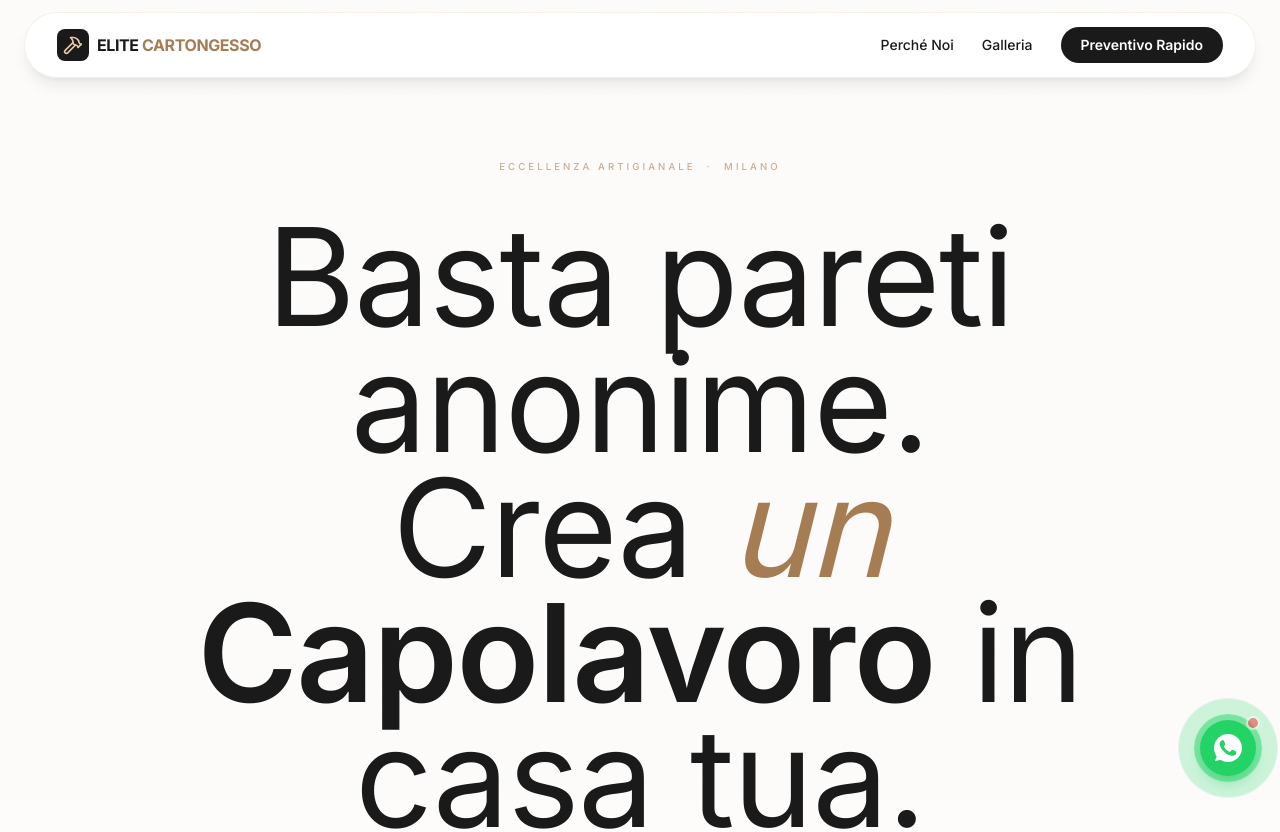
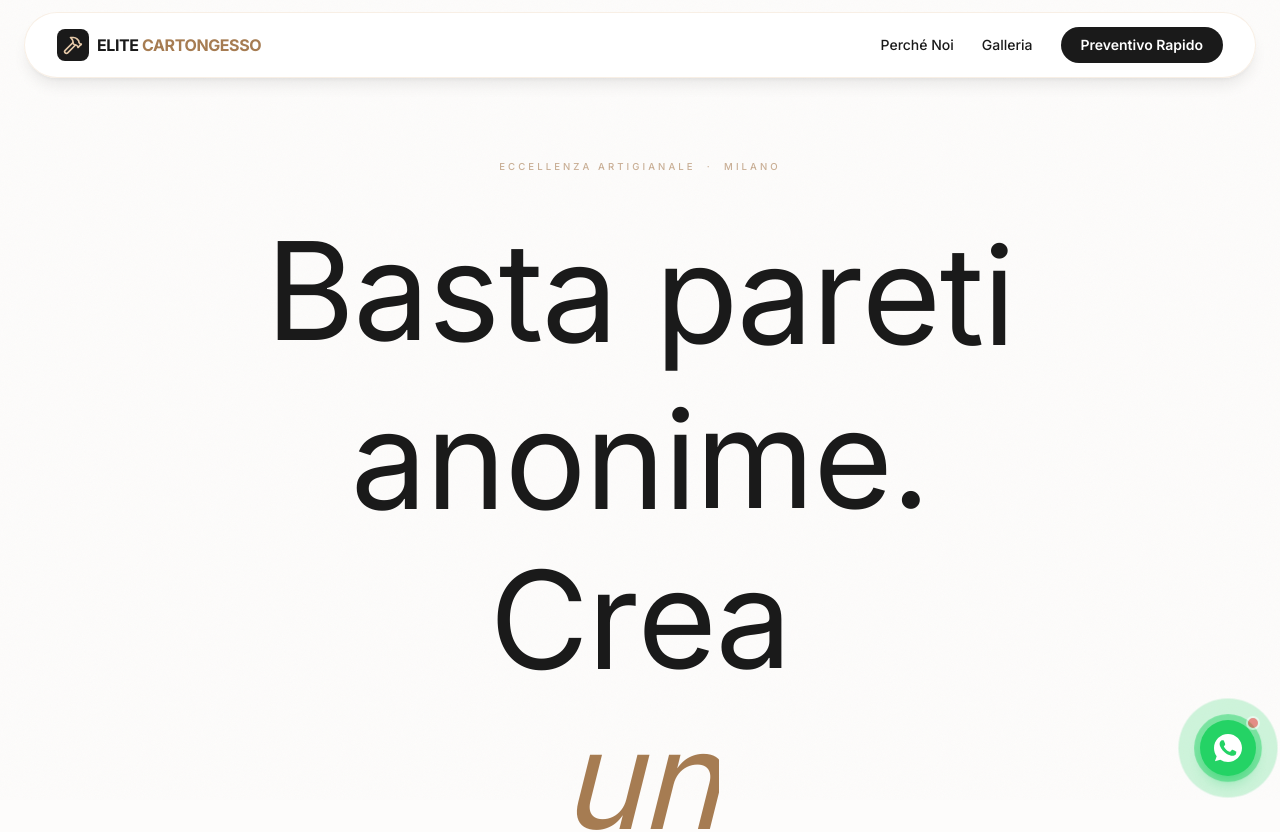
Before and after one commit to iyedk75-hue/exemple-sales-page, a React (Vite) app: page / in a window 1280 px wide. Shown: the top 832 px of the page. Built offline with nearby package versions, Linux system fonts and the light colour scheme.

Commit message:
feat: add per-character wave animation on Hero H1

```diff
--- a/src/components/Hero.tsx
+++ b/src/components/Hero.tsx
@@ -5,9 +5,24 @@ import img5 from '../img/5.jpeg';
 import img6 from '../img/6.jpeg';
 import img7 from '../img/7.jpeg';
 
+/* ── Word-by-word mask reveal ─────────────────────────── */
+const wordReveal: Variants = {
+  hidden: { y: '115%', opacity: 0 },
+  visible: {
+    y: 0,
+    opacity: 1,
+    transition: { duration: 0.9, ease: [0.16, 1, 0.3, 1] },
+  },
+};
+
+const headingContainer: Variants = {
+  hidden: {},
+  visible: { transition: { staggerChildren: 0.07, delayChildren: 0.05 } },
+};
+
 const containerVariants: Variants = {
   hidden: {},
-  visible: { transition: { staggerChildren: 0.13, delayChildren: 0.1 } },
+  visible: { transition: { staggerChildren: 0.15, delayChildren: 0.1 } },
 };
 
 const itemVariants: Variants = {
@@ -23,6 +38,20 @@ const stats = [
   { value: '+250', label: 'Progetti completati' },
   { value: '+10',  label: 'Anni di esperienza'  },
   { value: '15%',  label: 'Sconto lancio'        },
+];
+
+type WordToken = { text: string; className?: string; gold?: boolean };
+
+const h1Lines: WordToken[][] = [
+  [{ text: 'Basta' }, { text: 'pareti' }],
+  [{ text: 'anonime.' }, { text: 'Crea' }],
+  [{ text: 'un', className: 'italic font-light', gold: true }],
+  [
+    { text: 'Capolavoro', className: 'font-semibold' },
+    { text: 'in' },
+    { text: 'casa' },
+    { text: 'tua.' },
+  ],
 ];
 
 export default function Hero() {
@@ -50,34 +79,75 @@ export default function Hero() {
       <div className="relative z-10 max-w-7xl mx-auto px-5 sm:px-6 w-full">
 
         {/* Centered text block */}
-        <motion.div
-          className="text-center max-w-4xl mx-auto mb-16 sm:mb-20 lg:mb-24"
-          variants={containerVariants}
-          initial="hidden"
-          animate="visible"
-        >
+        <div className="text-center max-w-4xl mx-auto mb-16 sm:mb-20 lg:mb-24">
+          {/* Eyebrow — letter-spacing expand */}
           <motion.p
-            variants={itemVariants}
-            className="text-[0.6rem] tracking-[0.32em] uppercase text-[#A67C52]/60 font-medium mb-8 sm:mb-10"
+            initial={{ opacity: 0, y: 18, letterSpacing: '0.04em' }}
+            animate={{ opacity: 1, y: 0, letterSpacing: '0.32em' }}
+            transition={{ duration: 1.5, ease: [0.16, 1, 0.3, 1] }}
+            className="text-[0.6rem] uppercase text-[#A67C52]/60 font-medium mb-8 sm:mb-10"
           >
             Eccellenza Artigianale &nbsp;·&nbsp; Milano
           </motion.p>
 
-          <motion.h1
-            variants={itemVariants}
+          {/* H1 — word-by-word slide-up mask (explicit delays) */}
+          <h1
             style={{ fontFamily: 'var(--font-display)' }}
-            className="text-[3.2rem] sm:text-[5rem] lg:text-[7rem] xl:text-[8.5rem] font-light leading-[0.92] tracking-[-0.01em] text-[#1A1A1A] mb-8 sm:mb-10"
+            className="text-[3.2rem] sm:text-[5rem] lg:text-[7rem] xl:text-[8.5rem] font-light leading-[1.05] tracking-[-0.01em] text-[#1A1A1A] mb-8 sm:mb-10"
           >
-            Basta pareti<br />
-            anonime. Crea{' '}
-            <em className="italic font-light text-[#A67C52]">un</em>
-            <br />
-            <span className="font-semibold">Capolavoro</span>
-            {' '}in casa tua.
-          </motion.h1>
+            {(() => {
+              let wordIdx = 0;
+              let charIdx = 0;
+              return h1Lines.map((line, li) => (
+                <div key={li} className="flex justify-center flex-wrap" style={{ gap: '0 0.28em' }}>
+                  {line.map((token) => {
+                    const wordDelay = 0.05 + wordIdx++ * 0.08;
+                    return (
+                      /* overflow:hidden clips the word during entrance */
+                      <span
+                        key={token.text}
+                        style={{ display: 'inline-block', overflow: 'hidden', verticalAlign: 'bottom', lineHeight: '1.2' }}
+                      >
+                        {/* word slides up from mask on entrance */}
+                        <motion.span
+                          initial={{ y: '110%', opacity: 0 }}
+                          animate={{ y: 0, opacity: 1 }}
+                          transition={{ duration: 0.85, delay: wordDelay, ease: [0.16, 1, 0.3, 1] }}
+                          className={token.className}
+                          style={{ display: 'inline-flex', ...(token.gold ? { color: '#A67C52' } : {}) }}
+                        >
+                          {/* each character waves after entrance */}
+                          {token.text.split('').map((char) => {
+                            const ci = charIdx++;
+                            return (
+                              <motion.span
+                                key={ci}
+                                animate={{ y: [0, -8, 0] }}
+                                transition={{
+                                  repeat: Infinity,
+                                  duration: 2.6,
+                                  delay: wordDelay + 0.9 + ci * 0.055,
+                                  ease: 'easeInOut',
+                                }}
+                                style={{ display: 'inline-block' }}
+                              >
+                                {char}
+                              </motion.span>
+                            );
+                          })}
+                        </motion.span>
+                      </span>
+                    );
+                  })}
+                </div>
+              ));
+            })()}
+          </h1>
 
           <motion.p
-            variants={itemVariants}
+            initial={{ opacity: 0, y: 24 }}
+            animate={{ opacity: 1, y: 0 }}
+            transition={{ duration: 0.9, delay: 0.9, ease: [0.16, 1, 0.3, 1] }}
             className="text-sm sm:text-base text-[#1A1A1A]/45 max-w-lg mx-auto leading-relaxed mb-10 sm:mb-12 font-light"
           >
             Realizziamo controsoffitti, pareti e arredi in cartongesso con finiture
@@ -85,7 +155,9 @@ export default function Hero() {
           </motion.p>
 
           <motion.div
-            variants={itemVariants}
+            initial={{ opacity: 0, y: 24 }}
+            animate={{ opacity: 1, y: 0 }}
+            transition={{ duration: 0.9, delay: 1.05, ease: [0.16, 1, 0.3, 1] }}
             className="flex flex-col sm:flex-row items-center justify-center gap-3 sm:gap-4"
           >
             <motion.a
@@ -106,7 +178,7 @@ export default function Hero() {
               Scopri i nostri lavori
             </motion.a>
           </motion.div>
-        </motion.div>
+        </div>
 
         {/* 3-image editorial mosaic */}
         <motion.div
```
